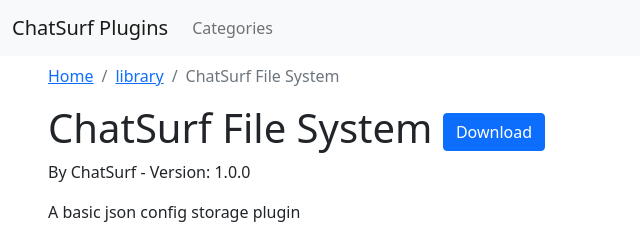
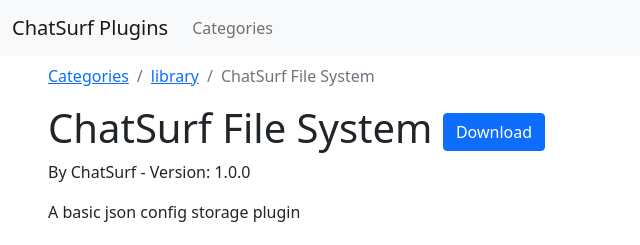
Before and after one commit to ChatSurfApp/plugins, a Jekyll site: the page built from _plugins/chatsurf-fs.md, in a window 1280 px wide. Shown: the top 245 px of the page, without its empty margins (0-640 px from the left). Built offline with Jekyll 4.4.1, drawn with Linux system fonts in a browser that asks for light colours; nearby versions of some CDN libraries; a style sheet for code colours, icons or effects is not loaded.

Commit message:
Update plugin.html

```diff
--- a/_layouts/plugin.html
+++ b/_layouts/plugin.html
@@ -4,7 +4,7 @@
 
 <nav aria-label="breadcrumb">
   <ol class="breadcrumb">
-    <li class="breadcrumb-item"><a href="/plugins">Home</a></li>
+    <li class="breadcrumb-item"><a href="/plugins/categories">Categories</a></li>
     <li class="breadcrumb-item"><a href="/plugins/categories/{{ page.category }}">{{ page.category }}</a></li>
     <li class="breadcrumb-item active">{{ page.title }}</li>
   </ol>
```
